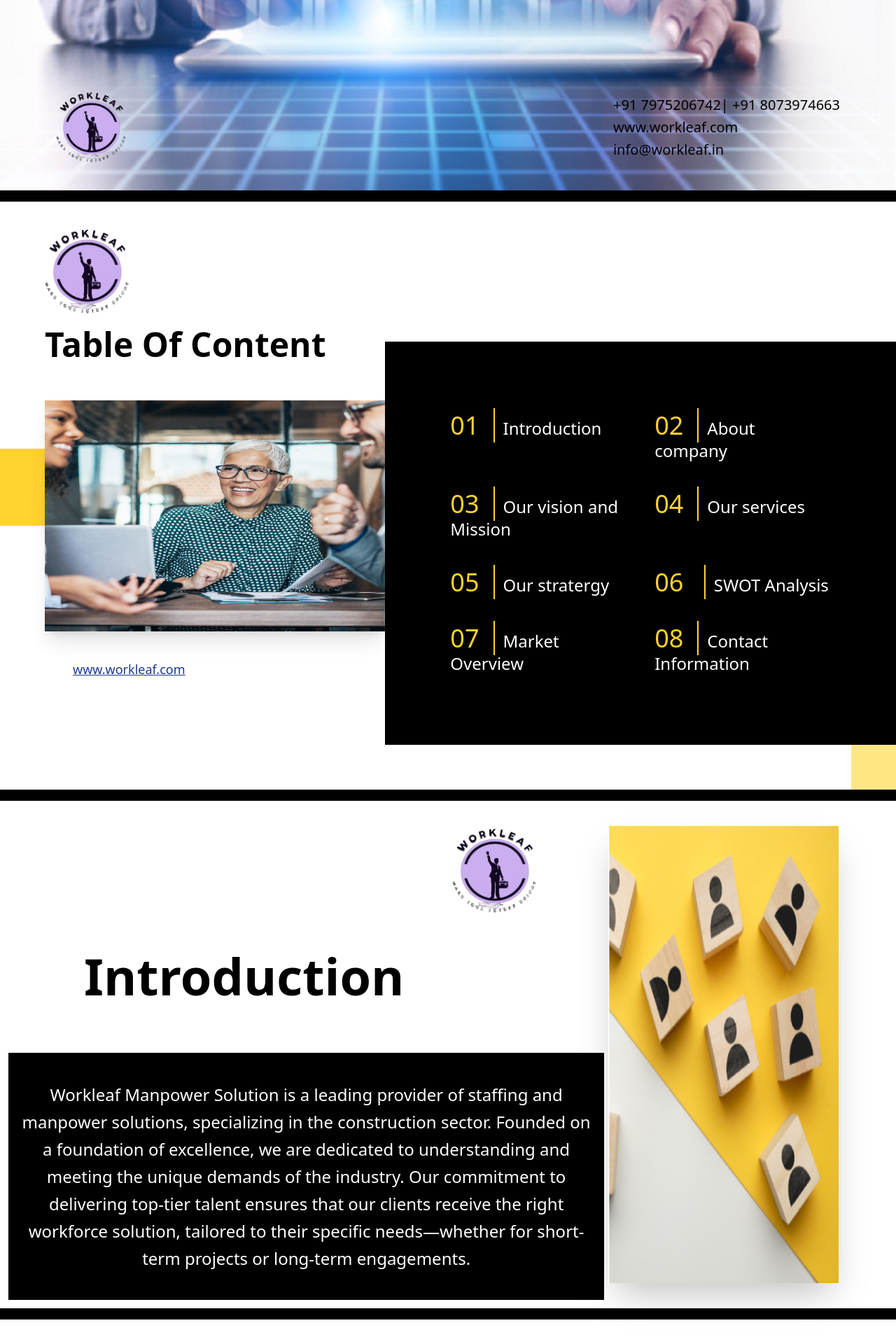
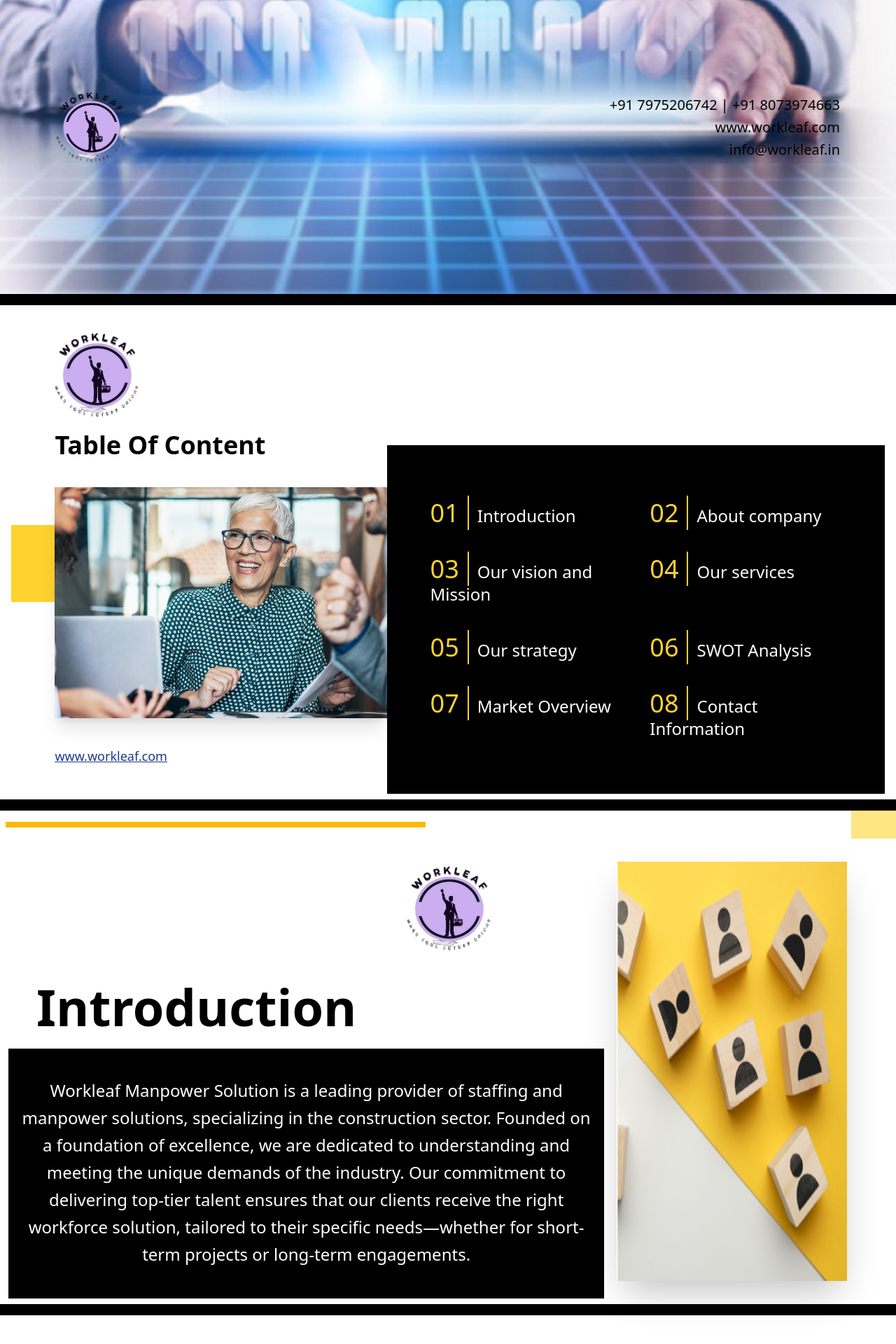
Before and after one commit to workleaf-in/workleaf, a React (Vite) app: page / in a window 1280 px wide. Shown: the part 460-2380 px from the top of the page at 70% size. Built offline with nearby package versions, Linux system fonts and the light colour scheme.

Commit message:
ui updated

```diff
--- a/package.json
+++ b/package.json
@@ -10,6 +10,9 @@
     "preview": "vite preview"
   },
   "dependencies": {
+    "@emotion/react": "^11.14.0",
+    "@emotion/styled": "^11.14.0",
+    "@mui/material": "^7.0.2",
     "@tailwindcss/vite": "^4.1.3",
     "framer-motion": "^12.6.3",
     "motion": "^12.6.3",
--- a/src/App.jsx
+++ b/src/App.jsx
@@ -35,46 +35,46 @@
       {/* hero-section-start */}
 
       <div
-        className="h-auto w-full border-red bg-no-repeat bg-cover bg-center"
+        className="min-h-screen w-full bg-no-repeat bg-cover bg-center "
         style={{
           backgroundImage: `url(${herobanner})`,
         }}
       >
-        <header className=" bg-cover bg-center h-auto">
+        <header className="w-full h-full">
           <motion.div
             initial={{ scale: 0, opacity: 0 }}
-            animate={{ scale: 1, opacity: 3 }}
+            animate={{ scale: 1, opacity: 1 }}
             transition={{ duration: 0.8 }}
           >
-            <div className="h-auto flex flex-col justify-center items-start p-10 mt-20">
-              <h1 className="lg:text-8xl sm:text-6xl text-4xl font-bold text-black mb-2 ">
+            <div className="flex flex-col justify-center items-start px-4 sm:px-10 py-10 mt-10 sm:mt-20">
+              <h1 className="text-4xl sm:text-6xl lg:text-8xl font-bold text-black mb-2">
                 WORKLEAF
               </h1>
-              <h2 className="lg:text-5xl text-3xl font-semibold text-black ">
+              <h2 className="text-2xl sm:text-3xl lg:text-5xl font-semibold text-black">
                 SOLUTIONS PVT LTD
               </h2>
-              <p className="text-black mt-4 text-2xl  font-bold w-[60%] ">
+              <p className="text-black mt-4 text-base sm:text-xl lg:text-2xl font-bold w-full sm:w-[80%] lg:w-[60%]">
                 DELIVERING THE BEST IN EVERY MANPOWER SOLUTION—TAILORED TO YOUR
                 NEEDS.
               </p>
-              <div className="h-auto w-full  mt-[20%] flex justify-between  items-center sm:flex-row flex-col ">
-                <div>
+
+              <div className="w-full mt-10 sm:mt-[20%] flex justify-between items-center flex-col sm:flex-row">
+                <div className="mb-6 sm:mb-0">
                   <img
                     src={logo}
-                    alt=""
-                    className="md:h-[100px] md:w-[100px] h-[80px] w-[80px] sm:ml-10 "
+                    alt="logo"
+                    className="h-[60px] w-[60px] sm:h-[80px] sm:w-[80px] md:h-[100px] md:w-[100px] sm:ml-10"
                   />
                 </div>
 
-                <div className=" text-white space-y-1 flex flex-col mr-10  sm:mt-0 mt-6">
-                  <p className="xl:text-xl sm:text-lg text-sm text-black sm:flex">
-                    <p>+91 7975206742 </p>
-                    <p>| +91 8073974663</p>
+                <div className="space-y-1 flex flex-col text-black text-center sm:text-right sm:items-end sm:mr-10">
+                  <p className="text-sm sm:text-lg xl:text-xl">
+                    +91 7975206742 | +91 8073974663
                   </p>
-                  <p className="xl:text-xl sm:text-lg text-sm text-black">
+                  <p className="text-sm sm:text-lg xl:text-xl">
                     www.workleaf.com
                   </p>
-                  <p className="xl:text-xl sm:text-lg text-sm text-black">
+                  <p className="text-sm sm:text-lg xl:text-xl">
                     info@workleaf.in
                   </p>
                 </div>
@@ -83,126 +83,74 @@
           </motion.div>
         </header>
       </div>
+
       <div className="h-4 w-full bg-black"></div>
 
       {/* Table of content */}
 
-      <div className="h-auto w-full  flex items-center justify-center  mt-10">
-        <div className="h-auto w-[5%] flex items-end justify-end lg:block my-50">
-          <div className="h-[110px] w-full bg-amber-300 "></div>
+      <div className="w-full flex flex-col lg:flex-row items-center justify-center mb-2 mt-10 px-4">
+        {/* Left Side Bar (Yellow Bar) */}
+        <div className="hidden lg:flex w-[5%] items-end justify-end">
+          <div className="h-[110px] w-full bg-amber-300"></div>
         </div>
 
-        <div className="h-auto w-[95%] lg:flex  ">
-          <div className="lg:w-[40%] w-[100%] h-auto ">
-            <div className="h-auto w-full">
-              <img src={logo} alt="" className="h-[120px] w-[120px]" />
+        {/* Main Content */}
+        <div className="w-full lg:w-[95%] flex flex-col lg:flex-row">
+          {/* Left Section */}
+          <div className="w-full lg:w-[40%]">
+            <div className="flex justify-center lg:justify-start">
+              <img
+                src={logo}
+                alt=""
+                className="h-[80px] w-[80px] sm:h-[120px] sm:w-[120px]"
+              />
             </div>
-            <div className="mt-5">
-              <h1 className="w-full sm:text-5xl text-4xl font-bold ">
+
+            <div className="mt-5 text-center lg:text-left">
+              <h1 className="text-3xl sm:text-4xl font-bold">
                 Table Of Content
               </h1>
             </div>
-            <div className="w-full h-[330px] mt-14  bg-cover bg-center">
+
+            <div className="mt-10 h-[250px] sm:h-[330px] bg-cover bg-center">
               <img
                 src={contentoftable}
                 alt=""
-                className="h-full w-full shadow-xl"
+                className="h-full w-full object-cover shadow-xl"
               />
             </div>
-            <div className="h-auto w-full  flex items-center ">
-              <h1 className="my-10 pl-10 text-blue-900 text-lg ">
-                <u color="blue">
-                  <a href="www.workleaf.com">www.workleaf.com</a>
-                </u>
+
+            <div className="flex justify-center lg:justify-start w-full">
+              <h1 className="my-10 text-blue-900 text-sm sm:text-lg underline">
+                <a href="https://www.workleaf.com">www.workleaf.com</a>
               </h1>
             </div>
           </div>
 
-          <div className="lg:w-[60%] w-[100%] h-[90%]  bg-black flex items-center justify-center md:mt-40">
-            <div className="h-auto w-[80%] grid lg:grid-cols-2 grid-cols-1 my-20">
-              <div className="h-auto  p-5">
-                <p>
-                  <span className="text-4xl text-amber-300 border-amber-300 border-r-2 pr-5">
-                    01
-                  </span>
-                  <span className="text-white text-2xl ml-3">Introduction</span>
-                </p>
-              </div>
-
-              <div className="h-auto  p-5">
-                <p>
-                  <span className="text-4xl text-amber-300 border-amber-300 border-r-2 pr-5">
-                    02
-                  </span>
-                  <span className="text-white text-2xl ml-3">
-                    About company
-                  </span>
-                </p>
-              </div>
-
-              <div className="h-auto  p-5">
-                <p>
-                  <span className="text-4xl text-amber-300 border-amber-300 border-r-2 pr-5">
-                    03
-                  </span>
-                  <span className="text-white text-2xl ml-3">
-                    Our vision and Mission
-                  </span>
-                </p>
-              </div>
-
-              <div className="h-auto  p-5">
-                <p>
-                  <span className="text-4xl text-amber-300 border-amber-300 border-r-2 pr-5">
-                    04
-                  </span>
-                  <span className="text-white text-2xl ml-3">Our services</span>
-                </p>
-              </div>
-
-              <div className="h-auto  p-5">
-                <p>
-                  <span className="text-4xl text-amber-300 border-amber-300 border-r-2 pr-5">
-                    05
-                  </span>
-                  <span className="text-white text-2xl ml-3">
-                    Our stratergy
-                  </span>
-                </p>
-              </div>
-
-              <div className="h-auto  p-5">
-                <p>
-                  <span className="text-4xl text-amber-300 border-amber-300 border-r-2 pr-5">
-                    06{" "}
-                  </span>
-                  <span className="text-white text-2xl ml-3">
-                    SWOT Analysis
-                  </span>
-                </p>
-              </div>
-
-              <div className="h-auto  p-5">
-                <p>
-                  <span className="text-4xl text-amber-300 border-amber-300 border-r-2 pr-5">
-                    07
-                  </span>
-                  <span className="text-white text-2xl ml-3">
-                    Market Overview
-                  </span>
-                </p>
-              </div>
-
-              <div className="h-auto  p-5">
-                <p>
-                  <span className="text-4xl text-amber-300 border-amber-300 border-r-2 pr-5">
-                    08
-                  </span>
-                  <span className="text-white text-2xl ml-3">
-                    Contact Information
-                  </span>
-                </p>
-              </div>
+          {/* Right Section - Black Box */}
+          <div className="w-full lg:w-[60%] bg-black flex items-center justify-center mt-10 lg:mt-40 px-4">
+            <div className="w-full sm:w-[90%] grid grid-cols-1 sm:grid-cols-2 gap-4 py-10">
+              {[
+                "Introduction",
+                "About company",
+                "Our vision and Mission",
+                "Our services",
+                "Our strategy",
+                "SWOT Analysis",
+                "Market Overview",
+                "Contact Information",
+              ].map((title, index) => (
+                <div key={index} className="p-3">
+                  <p>
+                    <span className="text-2xl sm:text-4xl text-amber-300 border-r-2 border-amber-300 pr-3">
+                      {String(index + 1).padStart(2, "0")}
+                    </span>
+                    <span className="text-white text-lg sm:text-2xl ml-3">
+                      {title}
+                    </span>
+                  </p>
+                </div>
+              ))}
             </div>
           </div>
         </div>
@@ -210,32 +158,40 @@
 
       {/* Introduction section starts here */}
 
-      <div className="h-atuo w-full ">
-        <div className="h-atuo w-full  flex ">
-          <div className="h-atuo w-[95%]  py-8 ">
-            <div className="h-auto w-[50%] border-b-amber-400"></div>
-            <div className="h-auto w-[50%] border-b-amber-400"></div>
+      <div className="h-4 w-full bg-black"></div>
+
+      <div className="h-auto w-full">
+        {/* Top amber bar section */}
+        <div className="h-auto w-full flex flex-col sm:flex-row">
+          <div className="h-auto w-full sm:w-[95%] py-4 px-2">
+            <div className="h-auto w-[50%] border-b-4 border-amber-400"></div>
+            <div className="h-auto w-[50%] border-b-4 border-amber-400 mt-2 sm:mt-0"></div>
           </div>
-          <div className="h-atuo w-[5%]  py-8 bg-amber-200"></div>
+          <div className="h-auto w-full sm:w-[5%] py-4 bg-amber-200"></div>
         </div>
-        <div className="h-4 w-full bg-black"></div>
 
-        <div className="h-atuo w-full ">
-          <div className="h-atuo w-full  flex ">
-            <div className="h-atuo w-[95%]  lg:flex">
-              <div className="h-auto lg:w-[70%] w-[100%]">
-                <div className="h-[200px] w-[90%] border-b-amber-400 flex items-center justify-end  ">
-                  <img src={logo} alt="" className="h-[120px] w-[120px]" />
+        {/* Main content */}
+        <div className="h-auto w-full ml-3">
+          <div className="h-auto w-full flex flex-col sm:flex-row">
+            <div className="h-auto w-full sm:w-[95%] flex flex-col lg:flex-row">
+              {/* Left Section */}
+              <div className="h-auto w-full lg:w-[70%]">
+                <div className="h-[200px] w-[90%] border-b-4 border-none flex items-center justify-end mx-auto">
+                  <img
+                    src={logo}
+                    alt=""
+                    className="h-[100px] w-[100px] sm:h-[120px] sm:w-[120px] mr-[120px]"
+                  />
                 </div>
 
-                <div className="h-[100px] w-[90%] border-b-amber-400 flex items-center  mb-15 ">
-                  <h1 className="md:text-7xl font-bold text-black pl-30 text-3xl">
+                <div className="h-auto w-[90%] border-b-4 border-none flex items-center mb-6  mt-1 ml-6">
+                  <h1 className="text-3xl sm:text-5xl md:text-7xl font-bold text-black pl-4">
                     Introduction
                   </h1>
                 </div>
 
-                <div className="w-full h-80% border-b-amber-400 flex items-center justify-center bg-black py-10 px-4 m-3">
-                  <h1 className="sm:text-2xl text-xl font-normal text-white leading-relaxed text-center max-w-4xl">
+                <div className="w-full border-b-4 bg-black py-10 px-4 mx-auto mb-2">
+                  <h1 className="text-xl sm:text-2xl font-normal text-white leading-relaxed text-center max-w-4xl mx-auto">
                     Workleaf Manpower Solution is a leading provider of staffing
                     and manpower solutions, specializing in the construction
                     sector. Founded on a foundation of excellence, we are
@@ -247,15 +203,18 @@
                   </h1>
                 </div>
               </div>
-              <div className="h-auto lg:w-[30%] w-[100%] flex items-center justify-center">
+
+              {/* Right Section - Image */}
+              <div className="h-[100%] w-full lg:w-[30%] flex items-center justify-center mt-6 lg:mt-0 mb-2">
                 <img
                   src={introduction}
                   alt=""
-                  className="h-[90%] w-[90%] shadow-2xl"
+                  className="w-[90%]  h-[90%] shadow-2xl"
                 />
               </div>
             </div>
-            <div className="h-atuo w-[5%] "></div>
+
+            <div className="h-auto w-[5%] hidden sm:block"></div>
           </div>
         </div>
       </div>
@@ -267,14 +226,14 @@
         <div className="h-auto w-[90%]  flex items-center justify-center z-10">
           <div className="h-auto w-full  lg:flex  z-10 bg-white">
             <div className="h-auto w-full lg:w-[50%]  flex  flex-col">
-              <div className="mb-30 mt-7  ml-10 flex">
+              <div className="mb-30 mt-7  ml-10 flex flex-col-reverse sm:flex-row-reverse">
                 <div className=" width:270px">
                   <h2 className="md:text-5xl  font-bold  mb-5 leading-13 tracking-wide text-1xl">
                     About Our Company
                   </h2>
                 </div>
-                <div className="w-[50%] flex justify-end ">
-                  <img src={logo} alt="" className="h-[130px] w-[130px]" />
+                <div className="w-[20%]  flex justify-center items-center ">
+                  <img src={logo} alt="" className="h-[130px] w-[130px] " />
                 </div>
               </div>
 
@@ -718,6 +677,7 @@
           </div>
         </div>
       </div>
+
       <div className="h-4 w-full bg-black"></div>
       {/* The Working Life Cycle */}
 
@@ -826,6 +786,7 @@
           </div>
         </div>
       </div>
+
       <div className="h-4 w-full bg-black"></div>
       {/* Lets connect with us */}
 
@@ -871,7 +832,7 @@
               </div>
               <div className="h-[100px] w-[80%]  sm:text-2xl text-lg flex  justify-center flex-col pl-6">
                 <h1>+91 7975206742</h1>
-                <h1>+91 7975206742</h1>
+                <h1>+91 8073974663</h1>
               </div>
             </div>
 
@@ -888,7 +849,7 @@
                     target="_blank"
                     className="text-blue-800 underline "
                   >
-                    info@workleaf.
+                    workleafwebpage@gmail.com
                   </a>
                   in
                   {/* <button onClick={contactEmail}>Email</button> */}
@@ -905,7 +866,7 @@
                 <h1 className="font-bold">Website</h1>
                 <h1 className="sm:text-2xl text-lg">
                   <a
-                    href="www.workleaf.vercel.app"
+                    href="workleaf.vercel.app"
                     target="_blank"
                     className="text-blue-800 underline "
                   >
```
Also changed, not shown: 1 other file (tests, documents, lock files or other folders).
